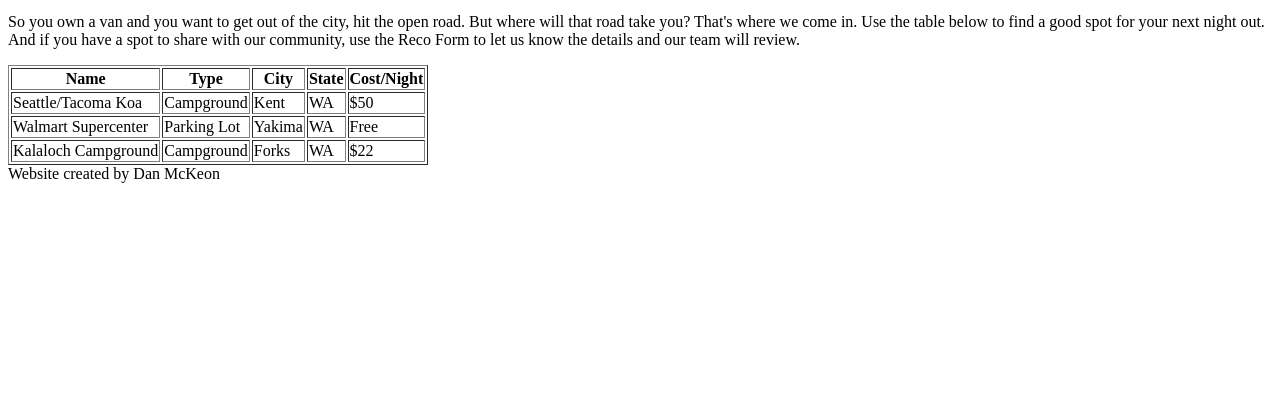
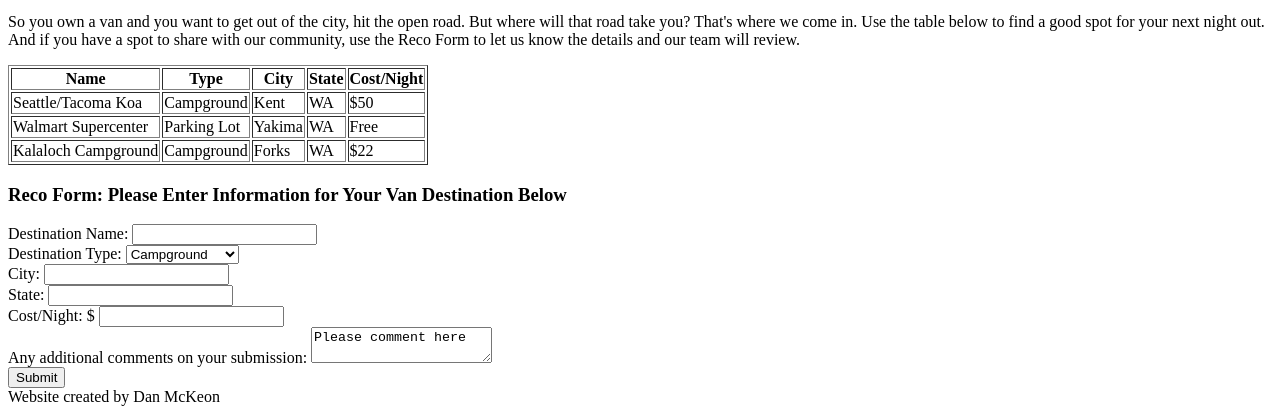
Before and after one commit to danmckeon/vanplan, a plain HTML site: page index.html in a window 1280 px wide. Shown: the part 396-810 px from the top of the page. Drawn offline with Linux system fonts and the light colour scheme.

Commit message:
Add Reco Form to index.html

```diff
--- a/index.html
+++ b/index.html
@@ -45,8 +45,49 @@
 		</tr>
 	</table>
 
-	<form>
-	</form>
+	<h3>Reco Form: Please Enter Information for Your Van Destination Below</h3>
+
+	<form action="success.html" method="post">
+
+      <div>
+        <label>Destination Name:</label>
+        <input type="text" name="dest_name">
+      </div>
+
+      <div>
+        <label>Destination Type: </label>
+        <select name="dest_type">
+          <option value="campground">Campground</option>
+          <option value="parking_lot">Parking Lot</option>
+          <option value="national_forest">National Forest</option>
+          <option value="other">Other</option>
+        </select>
+      </div>
+
+      <div>
+        <label>City:</label>
+        <input type="text" name="dest_city">
+      </div>
+
+      <div>
+        <label>State:</label>
+        <input type="text" name="dest_state">
+      </div>
+
+      <div>
+        <label>Cost/Night: $</label>
+        <input type="number" name="dest_state">
+      </div>
+
+
+      <div>
+        <label>Any additional comments on your submission:</label>
+        <textarea name="feedback">Please comment here</textarea>
+      </div>
+
+      <button type="submit">Submit</button>
+
+    </form>
 
 	<footer>
 		Website created by Dan McKeon
```
